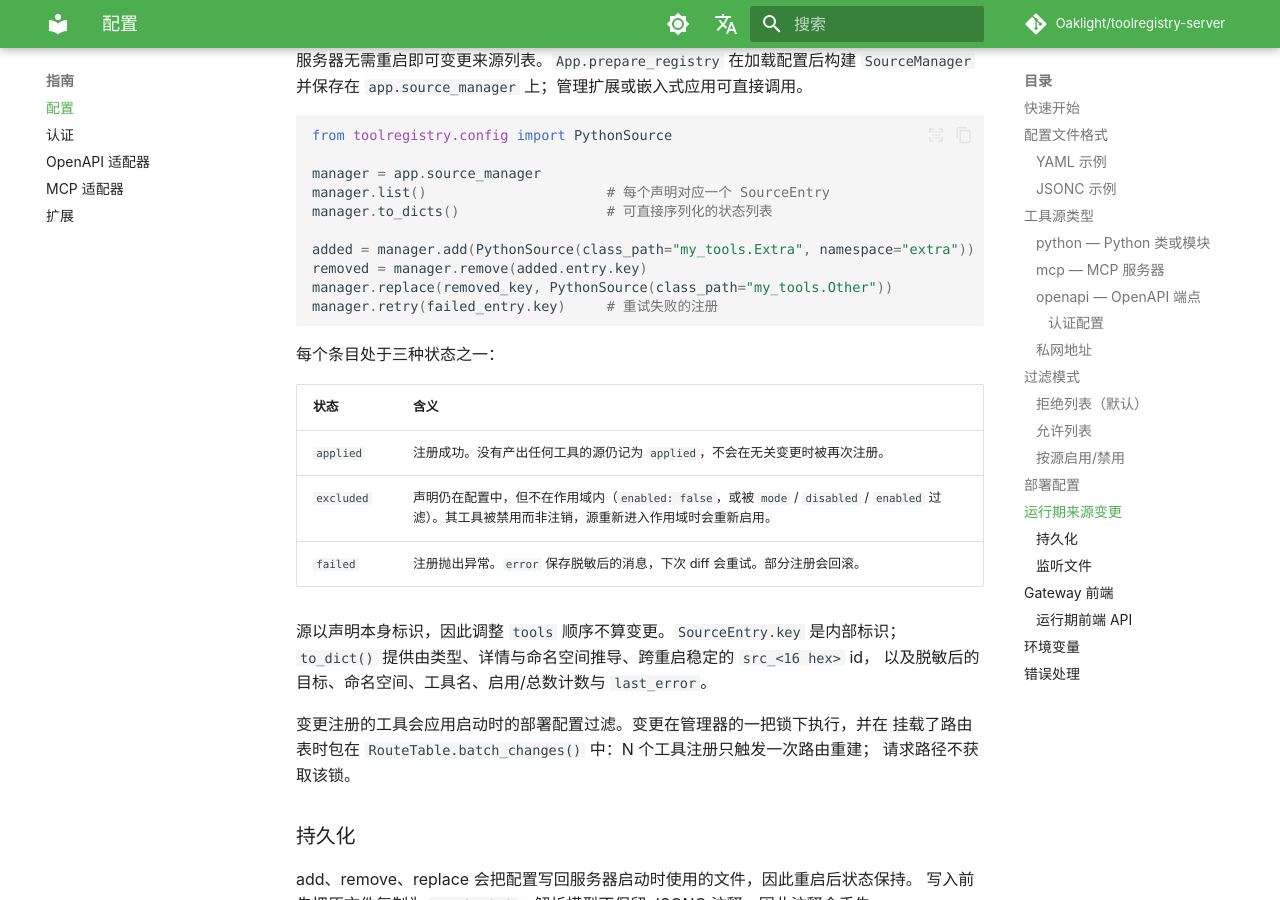
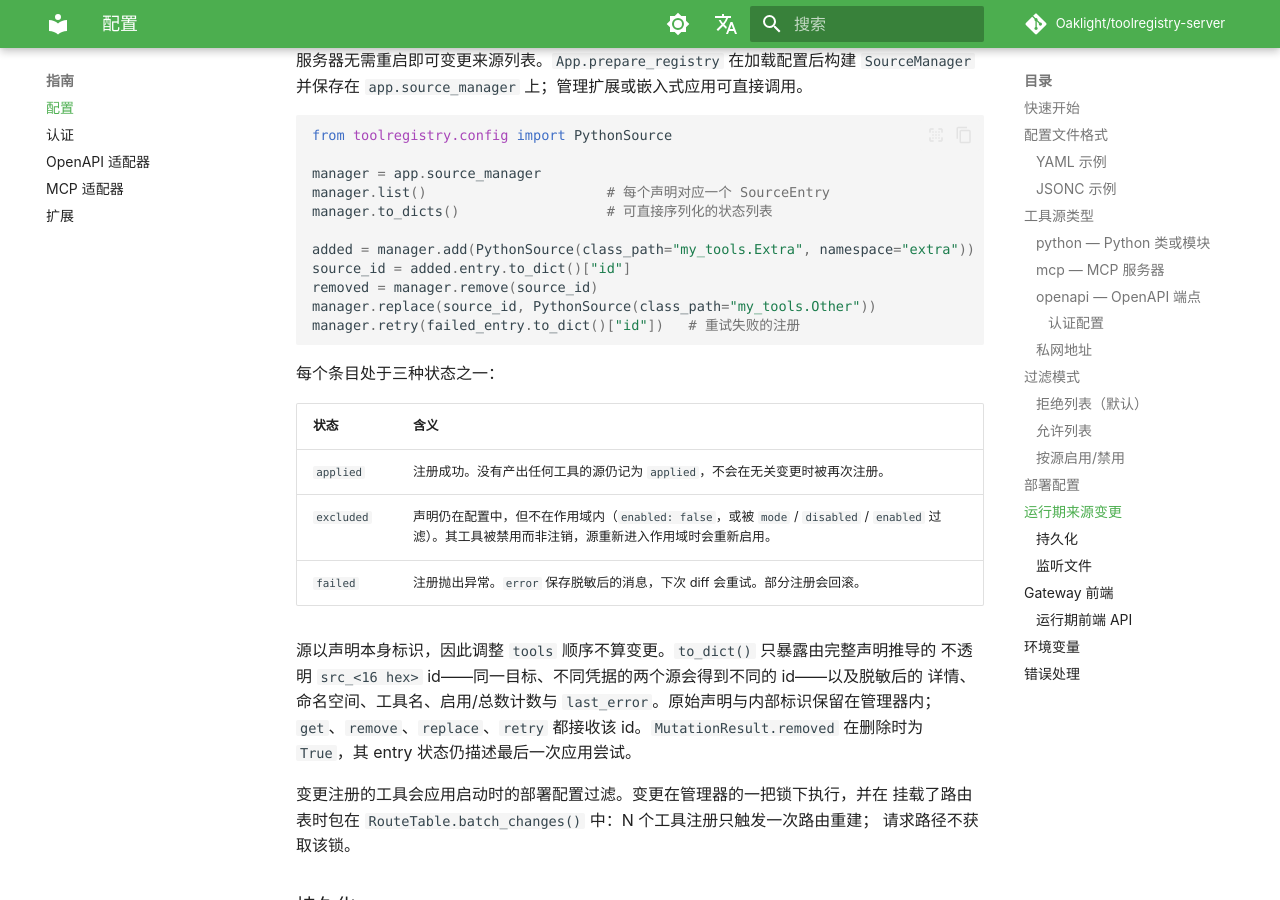
Before and after one commit to Oaklight/toolregistry-server, an MkDocs documentation site: the page built from docs/guides/configuration.md, in a window 1280 px wide and 900 px high, scrolled down 6605 px. Built offline with MkDocs 1.6.1 and Material for MkDocs 9.7.7, drawn with Linux system fonts in a browser that asks for light colours; some web fonts are replaced; comment, search, counter and statistics services are not loaded.

Commit message:
docs(sources): 只暴露不透明的来源 id（#185）

````diff
--- a/docs/guides/configuration.md
+++ b/docs/guides/configuration.md
@@ -252,9 +252,10 @@ manager.list()                      # 每个声明对应一个 SourceEntry
 manager.to_dicts()                  # 可直接序列化的状态列表
 
 added = manager.add(PythonSource(class_path="my_tools.Extra", namespace="extra"))
-removed = manager.remove(added.entry.key)
-manager.replace(removed_key, PythonSource(class_path="my_tools.Other"))
-manager.retry(failed_entry.key)     # 重试失败的注册
+source_id = added.entry.to_dict()["id"]
+removed = manager.remove(source_id)
+manager.replace(source_id, PythonSource(class_path="my_tools.Other"))
+manager.retry(failed_entry.to_dict()["id"])   # 重试失败的注册
 ```
 
 每个条目处于三种状态之一：
@@ -265,9 +266,11 @@ manager.retry(failed_entry.key)     # 重试失败的注册
 | `excluded` | 声明仍在配置中，但不在作用域内（`enabled: false`，或被 `mode` / `disabled` / `enabled` 过滤）。其工具被禁用而非注销，源重新进入作用域时会重新启用。 |
 | `failed` | 注册抛出异常。`error` 保存脱敏后的消息，下次 diff 会重试。部分注册会回滚。 |
 
-源以声明本身标识，因此调整 `tools` 顺序不算变更。`SourceEntry.key` 是内部标识；
-`to_dict()` 提供由类型、详情与命名空间推导、跨重启稳定的 `src_<16 hex>` id，
-以及脱敏后的目标、命名空间、工具名、启用/总数计数与 `last_error`。
+源以声明本身标识，因此调整 `tools` 顺序不算变更。`to_dict()` 只暴露由完整声明推导的
+不透明 `src_<16 hex>` id——同一目标、不同凭据的两个源会得到不同的 id——以及脱敏后的
+详情、命名空间、工具名、启用/总数计数与 `last_error`。原始声明与内部标识保留在管理器内；
+`get`、`remove`、`replace`、`retry` 都接收该 id。`MutationResult.removed` 在删除时为
+`True`，其 entry 状态仍描述最后一次应用尝试。
 
 变更注册的工具会应用启动时的部署配置过滤。变更在管理器的一把锁下执行，并在
 挂载了路由表时包在 `RouteTable.batch_changes()` 中：N 个工具注册只触发一次路由重建；
````
